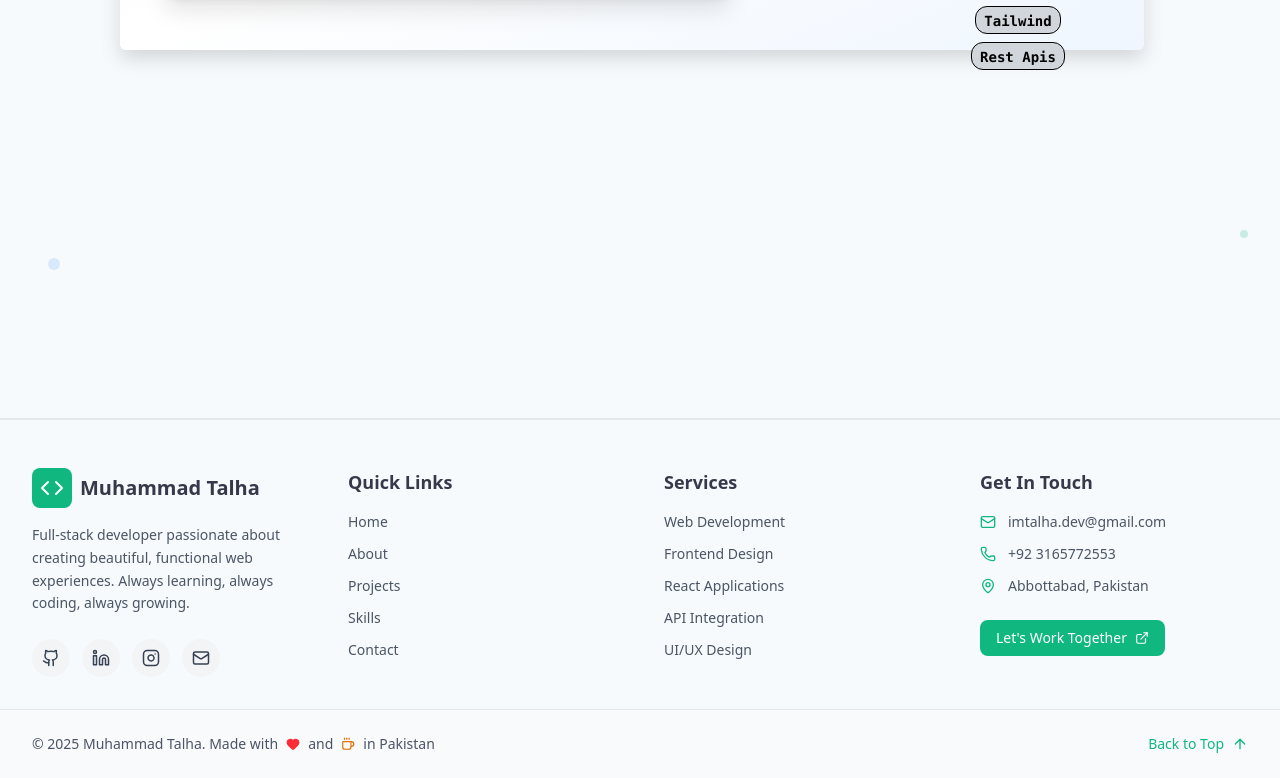
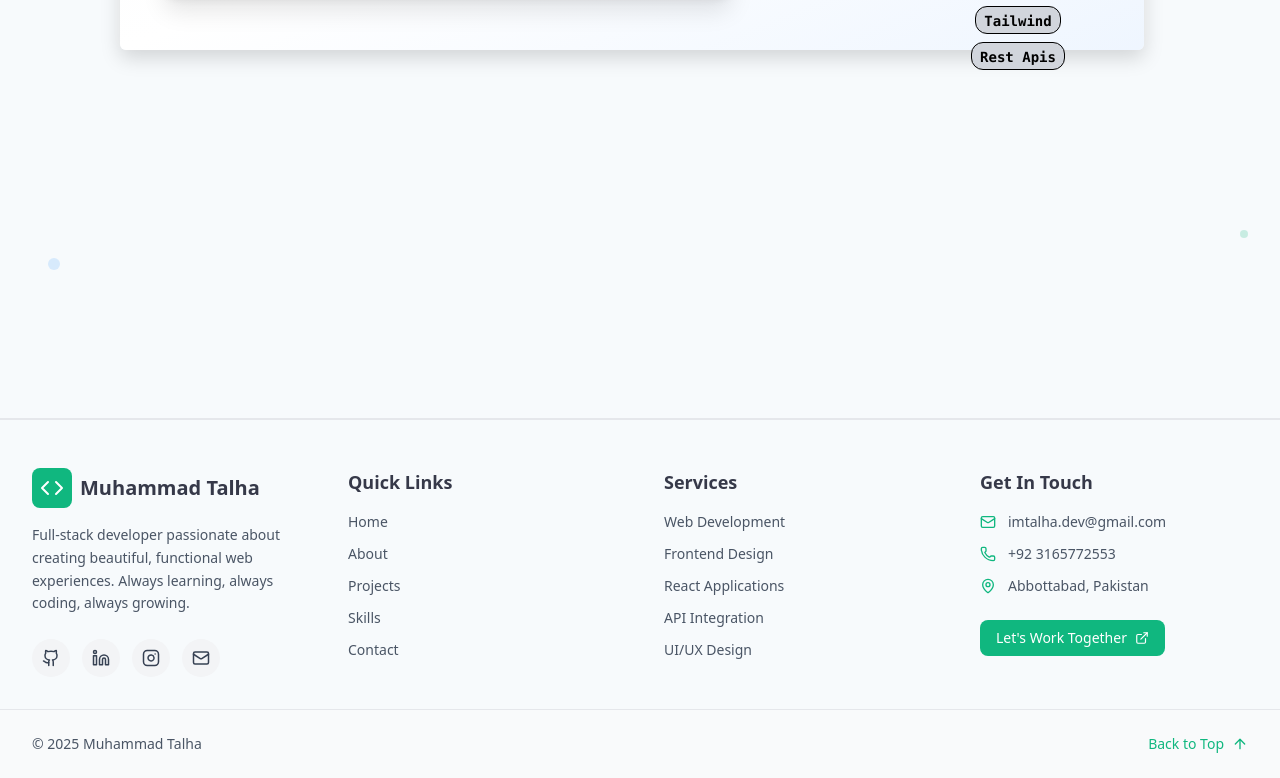
Before and after one commit to iamtalhacui/muhammad-talha, a Next.js app: page /about in a window 1280 px wide. Shown: the part 466-1244 px from the top of the page. Built offline with nearby package versions, Linux system fonts and the light colour scheme; a web font is replaced by a local one.

Commit message:
Fixeed version issue

```diff
--- a/app/components/Footer.jsx
+++ b/app/components/Footer.jsx
@@ -160,11 +160,8 @@ const Footer = () => {
 
             {/* Copyright */}
             <div className="flex items-center space-x-2 text-sm text-gray-600">
-              <span>© {currentYear} Muhammad Talha. Made with</span>
-              <Heart className="text-red-500" size={14} fill="currentColor" />
-              <span>and</span>
-              <Coffee className="text-amber-600" size={14} />
-              <span>in Pakistan</span>
+              <span>© {currentYear} Muhammad Talha</span>
+
             </div>
 
             {/* Back to Top */}
--- a/package.json
+++ b/package.json
@@ -12,7 +12,7 @@
   },
   "dependencies": {
     "lucide-react": "^0.539.0",
-    "next": "15.4.6",
+    "next": "15.4.10",
     "react": "19.1.0",
     "react-dom": "19.1.0",
     "react-icons": "^5.5.0"
```
Also changed, not shown: 1 other file (tests, documents, lock files or other folders).
